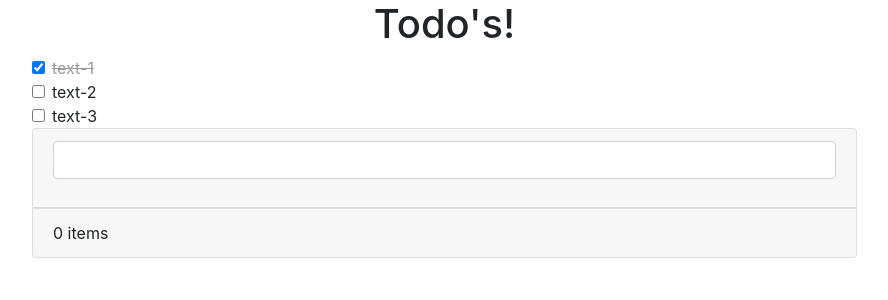
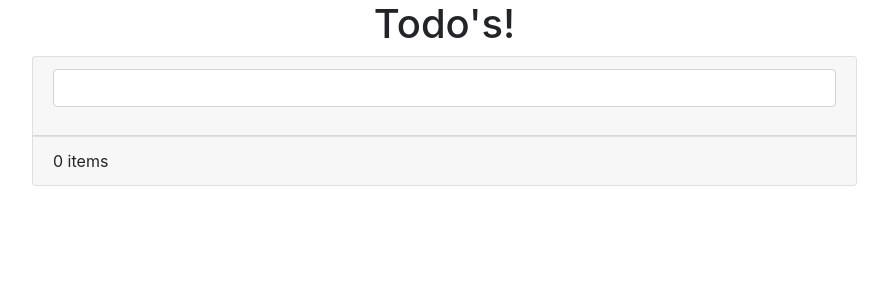
Before and after one commit to mellexmas/todo-list, an Angular app: page / in a window 1280 px wide. Shown: the top 300 px of the page, without its empty margins (53-941 px from the left). Built offline with nearby package versions, Linux system fonts and the light colour scheme.

Commit message:
l'exo de merde

```diff
--- a/src/app/app.component.html
+++ b/src/app/app.component.html
@@ -4,9 +4,12 @@
             <h1 class="text-center">
                 Todo's!
             </h1>
-            <app-checkbox label="text-1" [checked]="true"></app-checkbox>
+
+           <!-- <app-checkbox label="text-1" [checked]="true"></app-checkbox>
             <app-checkbox label="text-2"></app-checkbox>
             <app-checkbox label="text-3"></app-checkbox>
+           -->
+
             <div class="card">
                 <div class="card-header">
                     <div class="form-group">
@@ -17,23 +20,31 @@
                 <ul class="list-group list-group-flush">
                     <li *ngFor="let item of todoArray; let itemIndex = index"
                         class="list-group-item d-flex justify-content-between">
-                        <div class="form-check">
+                       <!-- <div class="form-check">
                             <input class="form-check-input" type="checkbox" value=""
                                 [attr.id]="'todo-check-' + itemIndex" [(ngModel)]="item.checked">
                             <label class="form-check-label" [class.done]="item.checked"
                                 [attr.for]="'todo-check-' + itemIndex">
                                 {{ item.title }}
                             </label>
-                        </div>
+                        </div>-->
+
+                        <app-checkbox [label]="item.title" [checked]="item.checked"></app-checkbox>
+
+
                         <button class="btn  btn-outline-danger btn-sm" id="erase" (click)="removeItem(itemIndex)"> X
                         </button>
                     </li>
 
                 </ul>
+
+
                 <div class="card-footer d-flex justify-content-between">
-                    <div>
+                    <app-array-size [array]="todoArray"></app-array-size>
+
+                   <!-- <div>
                         {{todoArray.length}} items
-                    </div>
+                    </div>-->
 
                     <button *ngIf="atLeastOneChecked" class="btn btn-sm btn-link" (click)="clearCompleted()">
                         Clear completed
--- a/src/app/app.module.ts
+++ b/src/app/app.module.ts
@@ -5,11 +5,13 @@ import { AppRoutingModule } from './app-routing.module';
 import { AppComponent } from './app.component';
 import { FormsModule } from '@angular/forms';
 import { CheckboxComponent } from './checkbox/checkbox.component';
+import { ArraySizeComponent } from './array-size/array-size.component';
 
 @NgModule({
   declarations: [
     AppComponent,
-    CheckboxComponent
+    CheckboxComponent,
+    ArraySizeComponent
   ],
   imports: [
     BrowserModule,
--- /dev/null
+++ b/src/app/array-size/array-size.component.html
@@ -0,0 +1,4 @@
+<div>
+    {{array.length}} items
+
+</div>
--- /dev/null
+++ b/src/app/array-size/array-size.component.ts
@@ -0,0 +1,22 @@
+import { Component, Input, OnInit } from '@angular/core';
+
+
+@Component({
+  selector: 'app-array-size',
+  templateUrl: './array-size.component.html',
+  styleUrls: ['./array-size.component.scss']
+})
+export class ArraySizeComponent implements OnInit {
+//pour que mon public array soit dispo dans le html je mets @input
+@Input()
+public array: Array<any>= [];
+
+
+  constructor() {
+
+  }
+
+  ngOnInit(): void {
+  }
+
+}
--- a/src/app/checkbox/checkbox.component.ts
+++ b/src/app/checkbox/checkbox.component.ts
@@ -10,18 +10,21 @@ export class CheckboxComponent implements OnInit {
 
   public id: string;
 
+  constructor() {
+    this.id = 'app-checkbox-' + CheckboxComponent.counter; //nom de classe.nomattribut
+    CheckboxComponent.counter++;
+  }
+
+
+
   @Input()
   public checked = false;
   //ce decorator decorate nous label attribute . add info for angular;
   //permet de dire que l'attribut que j'ai la je peux l'utiliser dans la balise html du web component qu'on crée
   //le @input ne peut etre mis que sur un attribut de classe il s'applique à l'élement en dessous
   @Input()
-  public label: string|null= null;
+  public label: string | null = null;
 
-  constructor() {
-    this.id = 'app-checkbox-' + CheckboxComponent.counter; //nom de classe.nomattribut
-    CheckboxComponent.counter++;
-  }
 
 
 
```
Also changed, not shown: src/app/array-size/array-size.component.scss (added), 1 other file (tests, documents, lock files or other folders).
